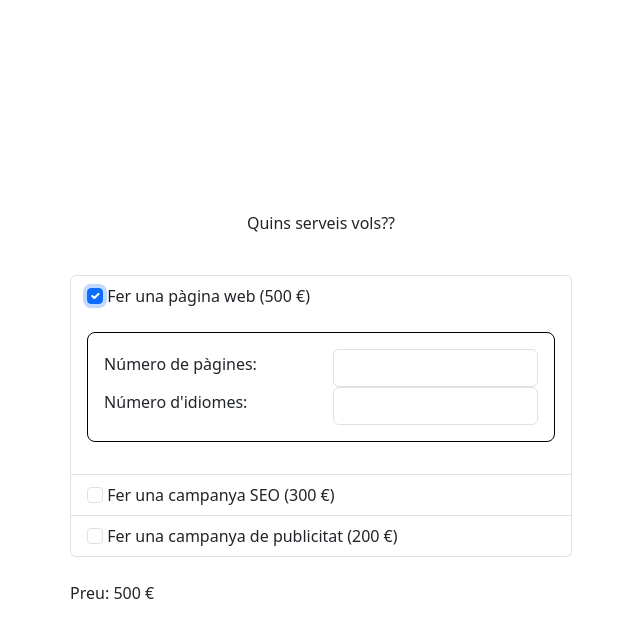
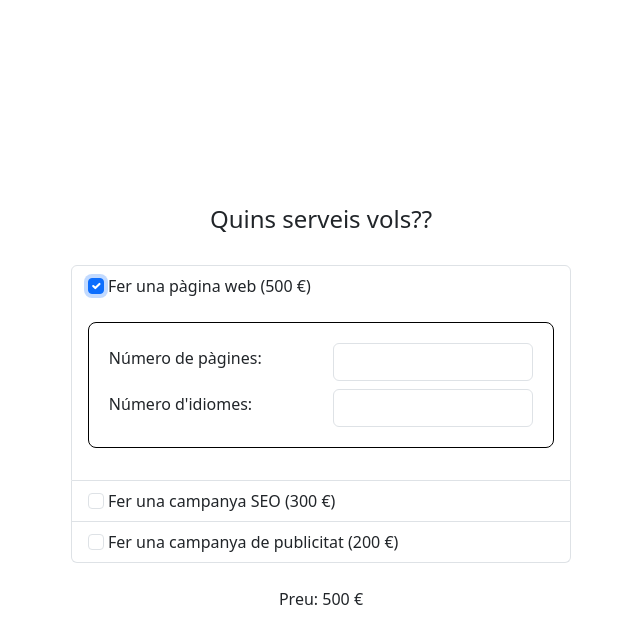
Before and after one commit to sacom14/pressupostApp, an Angular app: page /home in a window 1280 px wide. Both pictures are taken after a click on the checkbox 492 px from the left and 375 px from the top of the page. Shown: the top 644 px of the page, without its empty margins (319-959 px from the left). Built offline with nearby package versions, Linux system fonts and the light colour scheme.

Commit message:
sprint7 nivell1 exercici2

```diff
--- a/src/app/pressupost/home/home.component.html
+++ b/src/app/pressupost/home/home.component.html
@@ -1,5 +1,5 @@
 <div class="d-flex flex-column vh-100 justify-content-center align-items-center">
-  <p>Quins serveis vols??</p>
+  <h4>Quins serveis vols??</h4>
   <br>
   <div>
     <ul class="list-group">
@@ -11,7 +11,7 @@
       </li>
     </ul>
     <br>
-    <div>
+    <div class="d-flex justify-content-center align-items-center">
       <p>Preu: {{totalBudgetPrice}} €</p>
     </div>
   </div>
--- a/src/app/pressupost/home/home.component.ts
+++ b/src/app/pressupost/home/home.component.ts
@@ -14,6 +14,7 @@ export class HomeComponent {
   public totalPrice: number = 0;
   public showPanell: boolean = false;
   public webSelectedService = 'Fer una pàgina web';
+  public webPrice:number = this.totalServicePrice.totalWebPrice;
 
 //esto es para que se actualice el precio del panel a tiempo real
   get totalBudgetPrice():number{
@@ -22,8 +23,6 @@ export class HomeComponent {
 
 
   constructor(public priceOfServices: PriceOfServicesService, private totalServicePrice: TotalBudgetPriceService) { }
-
-
 
   addPrice(price: number, selected: PriceOfServicesInterface) {
 
@@ -44,6 +43,9 @@ export class HomeComponent {
 
     if (this.showPanell) {
       this.showPanell = false;
+      debugger
+      this.totalServicePrice.totalWebPrice = 0;
+      this.totalServicePrice.getTotalBudgetPrice();
       return;
     }
     this.showPanell = true;
--- a/src/app/pressupost/panell/panell.component.html
+++ b/src/app/pressupost/panell/panell.component.html
@@ -1,20 +1,20 @@
 <div class="container border border-black p-3 rounded-3">
-  <form class="form-group" [formGroup]="myForm" (keyup)="onSubmit()">
-    <div class="row align-items-center">
-      <div class="col-12 col-md-6">
+  <form class="form-group" [formGroup]="myForm" (keyup)="onSubmit()" (click)="onSubmit()">
+    <div class="row align-items-center p-1">
+      <div class="col-12 col-md-6 m-">
         <label class="form-label">Número de pàgines:</label>
       </div>
       <div class="col-12 col-md-6">
-        <input type="number" class="form-control" formControlName="page">
+        <input type="number" class="form-control" formControlName="page" min="1" max="10">
       </div>
     </div>
 
-    <div class="row align-items-center">
+    <div class="row align-items-center p-1">
       <div class="col-12 col-md-6">
         <label class="form-label">Número d'idiomes:</label>
       </div>
       <div class="col-12 col-md-6">
-        <input type="number" class="form-control" formControlName="lenguage">
+        <input type="number" class="form-control" formControlName="lenguage" min="1">
       </div>
     </div>
   </form>
--- a/src/app/pressupost/panell/panell.component.ts
+++ b/src/app/pressupost/panell/panell.component.ts
@@ -2,7 +2,7 @@ import { Component } from '@angular/core';
 import { FormBuilder, FormGroup, Validators } from '@angular/forms';
 
 import { TotalBudgetPriceService } from './../services/totalBudgetPrice.service';
-import { PriceOfServicesInterface } from '../interface/price.interface';
+
 
 @Component({
   selector: 'app-home-panell',
@@ -28,13 +28,11 @@ export class PanellComponent {
     this.myForm.markAllAsTouched();
 
     if (this.myForm.valid) {
-      const pages = this.myForm.get('page')!.value;
-      const lenguages = this.myForm.get('lenguage')!.value;
+      const pages:number = this.myForm.get('page')!.value;
+      const lenguages:number = this.myForm.get('lenguage')!.value;
 
-      // this.totalWebPrice = pages*lenguages*30;
-      // debugger
       this.totalBudgetPriceService.addtTotalWebPrice(pages, lenguages);
-      // this.totalBudgetPriceService.getTotalBudgetPrice(pages, lenguages);
+
     } else{
       this.totalBudgetPriceService.addtTotalWebPrice(0, 0);
     }
--- a/src/app/pressupost/services/totalBudgetPrice.service.ts
+++ b/src/app/pressupost/services/totalBudgetPrice.service.ts
@@ -3,12 +3,12 @@ import { Injectable } from '@angular/core';
 @Injectable({providedIn: 'root'})
 
 export class TotalBudgetPriceService {
-  private totalWebPrice: number = 0;
-  private totalServicePrice: number = 0;
+  public totalWebPrice: number = 0;
+  public totalServicePrice: number = 0;
 
   addtTotalWebPrice(page: number, lenguage: number){
     this.totalWebPrice = page*lenguage*30;
-    return;
+    return this.totalWebPrice;
   }
 
   addTotalServicePrice(price: number){
```
